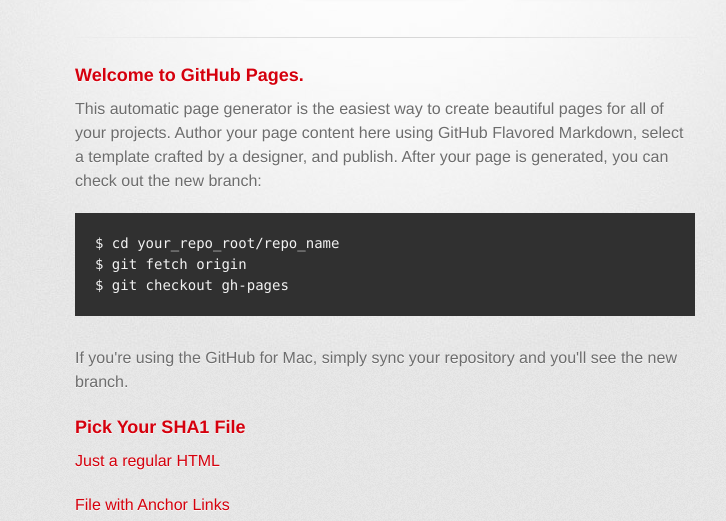
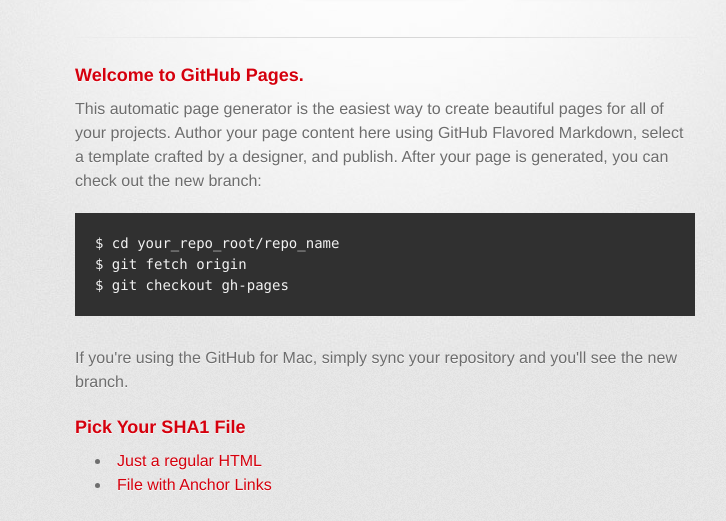
Before and after one commit to emAmazed/atoms, a plain HTML site: page index.html in a window 1280 px wide. Shown: the part 221-742 px from the top of the page, without its empty margins (255-981 px from the left). Drawn offline with Linux system fonts and the light colour scheme; a web font is replaced by a local one.

Commit message:
add bullet style

```diff
--- a/index.html
+++ b/index.html
@@ -46,13 +46,10 @@
 <h3>
 <a name="pick-your-sha1-file" class="anchor" href="#pick-your-sha1-file"><span class="octicon octicon-link"></span></a>Pick Your SHA1 File</h3>
 
-<p>
-<a href="filedir/21b4f38664be15bb283924d50225a9db692f2ac8.html">Just a regular HTML</a>
-</p>
-
-<p>
-<a href="filedir/217fd15fd6f000ed0c1dc568aa3ebb218898f907.html">File with Anchor Links</a>
-</p>
+<ul style="list-style-type: square;">
+<li><a href="filedir/21b4f38664be15bb283924d50225a9db692f2ac8.html">Just a regular HTML</a></li>
+<li><a href="filedir/217fd15fd6f000ed0c1dc568aa3ebb218898f907.html">File with Anchor Links</a></li>
+</ul>
 
 <h3>
 <a name="rather-drive-stick" class="anchor" href="#rather-drive-stick"><span class="octicon octicon-link"></span></a>Rather Drive Stick?</h3>
```
